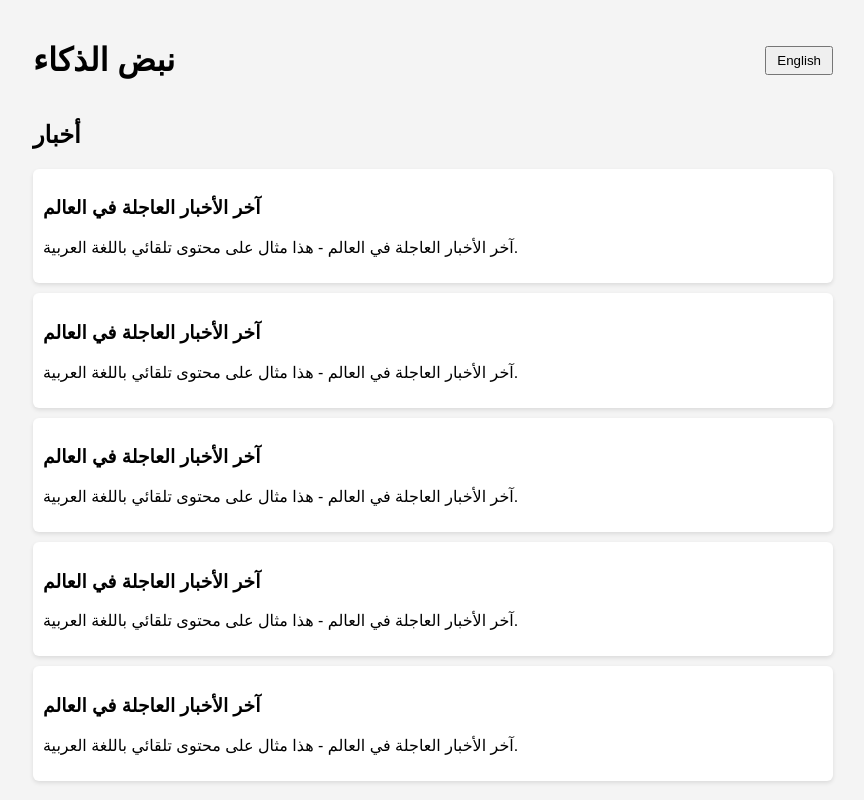
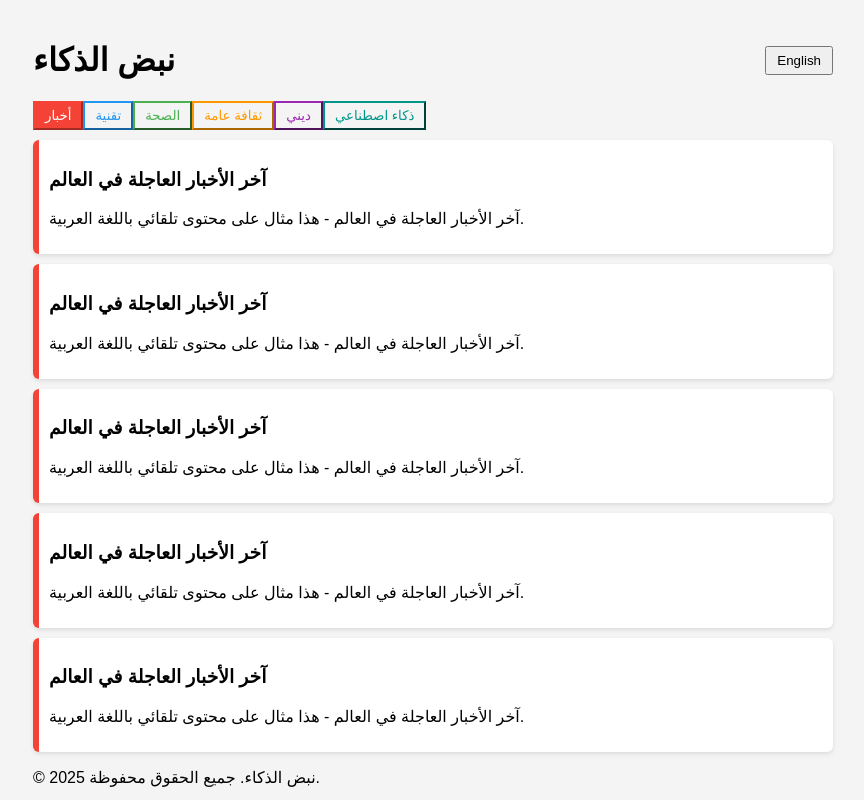
Before and after one commit to sbrch89/ai-pulse, a React (Create React App) app: page / in a window 1280 px wide. Shown: the top 800 px of the page, without its empty margins (207-1071 px from the left). Built offline with nearby package versions, Linux system fonts and the light colour scheme.

Commit message:
Update App.js

```diff
--- a/src/App.js
+++ b/src/App.js
@@ -2,17 +2,18 @@ import React, { useState, useEffect } from "react";
 import "./App.css";
 
 const categories = {
-  news: { ar: "أخبار", en: "News" },
-  tech: { ar: "تقنية", en: "Technology" },
-  health: { ar: "الصحة", en: "Health" },
-  culture: { ar: "ثقافة عامة", en: "Culture" },
-  religion: { ar: "ديني", en: "Religion" },
-  ai: { ar: "ذكاء اصطناعي", en: "AI" },
+  news: { ar: "أخبار", en: "News", color: "#f44336" },
+  tech: { ar: "تقنية", en: "Technology", color: "#2196F3" },
+  health: { ar: "الصحة", en: "Health", color: "#4CAF50" },
+  culture: { ar: "ثقافة عامة", en: "Culture", color: "#FF9800" },
+  religion: { ar: "ديني", en: "Religion", color: "#9C27B0" },
+  ai: { ar: "ذكاء اصطناعي", en: "AI", color: "#009688" },
 };
 
 function App() {
   const [lang, setLang] = useState("ar");
   const [articles, setArticles] = useState({});
+  const [activeCat, setActiveCat] = useState("news");
 
   useEffect(() => {
     fetch(`articles_data.json`)
@@ -22,25 +23,48 @@ function App() {
 
   return (
     <div className="container">
-      <header>
+      <header className="navbar">
         <h1>{lang === "ar" ? "نبض الذكاء" : "AI Pulse"}</h1>
-        <button onClick={() => setLang(lang === "ar" ? "en" : "ar")}>
-          {lang === "ar" ? "English" : "عربي"}
-        </button>
+        <div>
+          <button onClick={() => setLang(lang === "ar" ? "en" : "ar")}>
+            {lang === "ar" ? "English" : "عربي"}
+          </button>
+        </div>
       </header>
-      <div className="tabs">
+
+      <nav className="category-tabs">
         {Object.keys(categories).map((cat) => (
-          <div key={cat} className="category">
-            <h2>{categories[cat][lang]}</h2>
-            {(articles[cat] || []).map((a, i) => (
-              <div key={i} className="card">
-                <h3>{a.title}</h3>
-                <p>{a.content}</p>
-              </div>
-            ))}
-          </div>
+          <button
+            key={cat}
+            style={{
+              backgroundColor:
+                activeCat === cat ? categories[cat].color : "transparent",
+              color: activeCat === cat ? "white" : categories[cat].color,
+              borderColor: categories[cat].color,
+            }}
+            onClick={() => setActiveCat(cat)}
+          >
+            {categories[cat][lang]}
+          </button>
         ))}
-      </div>
+      </nav>
+
+      <main>
+        {(articles[activeCat] || []).map((a, i) => (
+          <article
+            key={i}
+            className="card"
+            style={{ borderLeft: `6px solid ${categories[activeCat].color}` }}
+          >
+            <h3>{a.title}</h3>
+            <p>{a.content}</p>
+          </article>
+        ))}
+      </main>
+
+      <footer>
+        <p>{lang === "ar" ? "© 2025 نبض الذكاء. جميع الحقوق محفوظة." : "© 2025 AI Pulse. All rights reserved."}</p>
+      </footer>
     </div>
   );
 }
```
